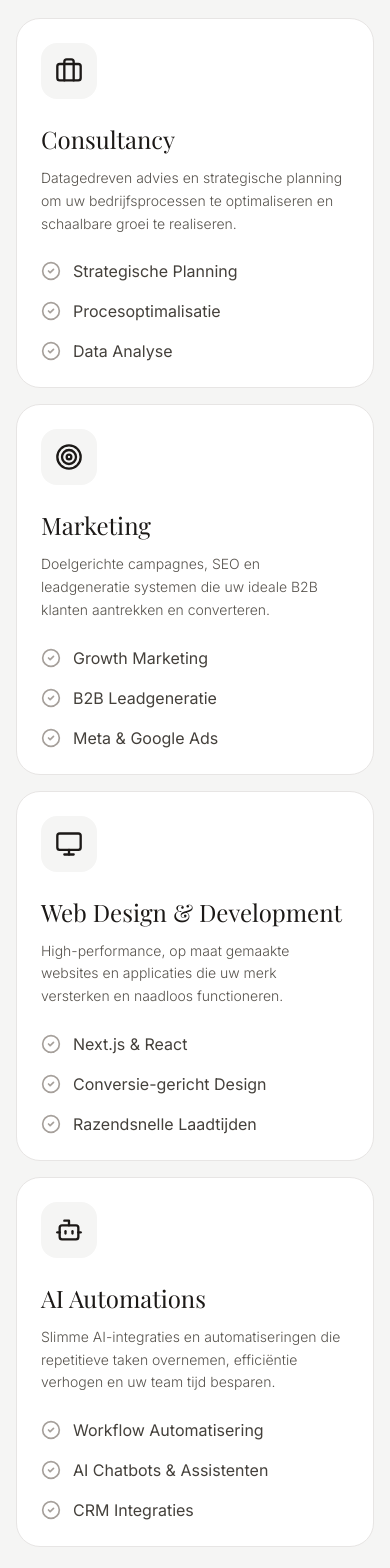
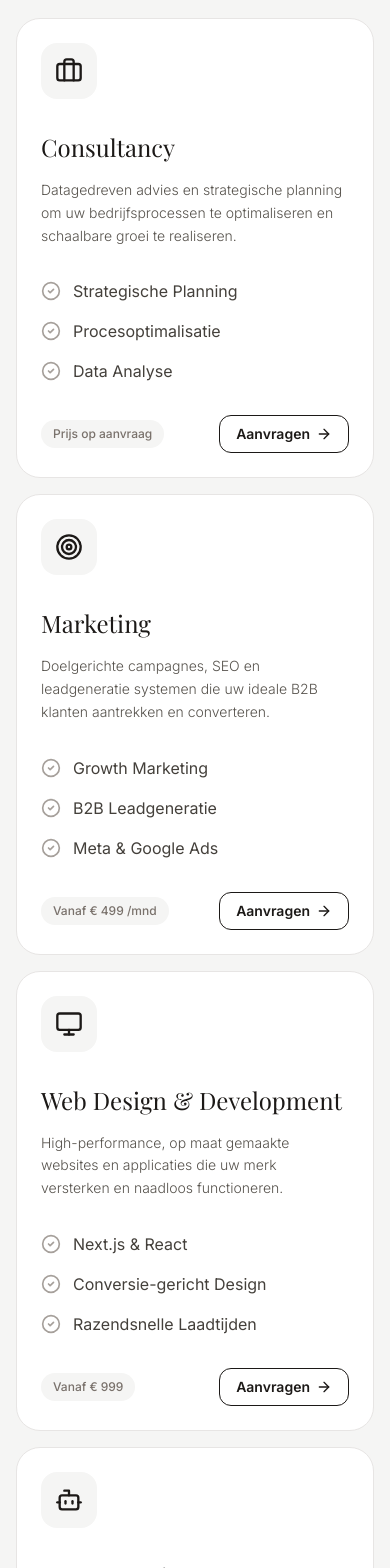
Before and after one commit to Jayjayspr/Sproscale, a Next.js app: page / in a window 390 px wide. Shown: the part 980-2548 px from the top of the page. Built offline with nearby package versions, Linux system fonts and the light colour scheme; no server answers; a web font is replaced by a local one.

Commit message:
Section update with pricing

```diff
--- a/app/page.tsx
+++ b/app/page.tsx
@@ -113,16 +113,16 @@ export default function SproscaleLandingPage() {
 
           <div className="grid grid-cols-1 md:grid-cols-2 gap-4 md:gap-6">
             {/* Card 1: Consultancy */}
-            <div className="bg-white rounded-3xl p-6 md:p-10 transition-all duration-500 hover:shadow-2xl hover:scale-[1.03] hover:-translate-y-2 group border border-stone-200 relative overflow-hidden">
-              <div className="relative z-10">
-                <div className="w-14 h-14 md:w-16 md:h-16 bg-stone-100 rounded-2xl flex items-center justify-center mb-6 md:mb-8 group-hover:bg-stone-900 transition-colors duration-500">
+            <div className="bg-white rounded-3xl p-6 md:p-10 transition-all duration-500 hover:shadow-xl hover:-translate-y-1 group border border-stone-200 relative overflow-hidden">
+              <div className="relative z-10 flex flex-col h-full">
+                <div className="w-14 h-14 md:w-16 md:h-16 bg-stone-100 rounded-2xl flex items-center justify-center mb-8 group-hover:bg-stone-900 transition-colors duration-500">
                   <Briefcase className="w-7 h-7 md:w-8 md:h-8 text-stone-900 group-hover:text-white transition-colors duration-500" />
                 </div>
-                <h3 className="text-2xl md:text-3xl font-serif text-stone-900 mb-3 md:mb-4">Consultancy</h3>
-                <p className="text-sm md:text-base text-stone-600 leading-relaxed mb-6 md:mb-8 font-light">
+                <h3 className="text-2xl md:text-3xl font-serif text-stone-900 mb-4">Consultancy</h3>
+                <p className="text-sm md:text-base text-stone-600 leading-relaxed mb-8 font-light">
                   Datagedreven advies en strategische planning om uw bedrijfsprocessen te optimaliseren en schaalbare groei te realiseren.
                 </p>
-                <ul className="space-y-4">
+                <ul className="space-y-4 mb-8">
                   {['Strategische Planning', 'Procesoptimalisatie', 'Data Analyse'].map((item, i) => (
                     <li key={i} className="flex items-center gap-3 text-stone-700">
                       <CheckCircle2 className="w-5 h-5 text-stone-400" />
@@ -130,20 +130,26 @@ export default function SproscaleLandingPage() {
                     </li>
                   ))}
                 </ul>
+                <div className="mt-auto flex items-center justify-between">
+                  <span className="inline-block bg-stone-100 text-stone-500 text-xs font-medium px-3 py-1.5 rounded-full">Prijs op aanvraag</span>
+                  <Link href="/contact" className="inline-flex items-center gap-1.5 text-sm font-semibold text-stone-900 border border-stone-900 px-4 py-2 rounded-xl hover:bg-stone-900 hover:text-white transition-all duration-300">
+                    Aanvragen <ArrowRight className="w-4 h-4" />
+                  </Link>
+                </div>
               </div>
             </div>
 
             {/* Card 2: Marketing */}
-            <div className="bg-white rounded-3xl p-6 md:p-10 transition-all duration-500 hover:shadow-2xl hover:scale-[1.03] hover:-translate-y-2 group border border-stone-200 relative overflow-hidden">
-              <div className="relative z-10">
-                <div className="w-14 h-14 md:w-16 md:h-16 bg-stone-100 rounded-2xl flex items-center justify-center mb-6 md:mb-8 group-hover:bg-stone-900 transition-colors duration-500">
+            <div className="bg-white rounded-3xl p-6 md:p-10 transition-all duration-500 hover:shadow-xl hover:-translate-y-1 group border border-stone-200 relative overflow-hidden">
+              <div className="relative z-10 flex flex-col h-full">
+                <div className="w-14 h-14 md:w-16 md:h-16 bg-stone-100 rounded-2xl flex items-center justify-center mb-8 group-hover:bg-stone-900 transition-colors duration-500">
                   <Target className="w-7 h-7 md:w-8 md:h-8 text-stone-900 group-hover:text-white transition-colors duration-500" />
                 </div>
-                <h3 className="text-2xl md:text-3xl font-serif text-stone-900 mb-3 md:mb-4">Marketing</h3>
-                <p className="text-sm md:text-base text-stone-600 leading-relaxed mb-6 md:mb-8 font-light">
+                <h3 className="text-2xl md:text-3xl font-serif text-stone-900 mb-4">Marketing</h3>
+                <p className="text-sm md:text-base text-stone-600 leading-relaxed mb-8 font-light">
                   Doelgerichte campagnes, SEO en leadgeneratie systemen die uw ideale B2B klanten aantrekken en converteren.
                 </p>
-                <ul className="space-y-4">
+                <ul className="space-y-4 mb-8">
                   {['Growth Marketing', 'B2B Leadgeneratie', 'Meta & Google Ads'].map((item, i) => (
                     <li key={i} className="flex items-center gap-3 text-stone-700">
                       <CheckCircle2 className="w-5 h-5 text-stone-400" />
@@ -151,20 +157,26 @@ export default function SproscaleLandingPage() {
                     </li>
                   ))}
                 </ul>
+                <div className="mt-auto flex items-center justify-between">
+                  <span className="inline-block bg-stone-100 text-stone-500 text-xs font-medium px-3 py-1.5 rounded-full">Vanaf € 499 /mnd</span>
+                  <Link href="/contact" className="inline-flex items-center gap-1.5 text-sm font-semibold text-stone-900 border border-stone-900 px-4 py-2 rounded-xl hover:bg-stone-900 hover:text-white transition-all duration-300">
+                    Aanvragen <ArrowRight className="w-4 h-4" />
+                  </Link>
+                </div>
               </div>
             </div>
 
             {/* Card 3: Web Design & Development */}
-            <div className="bg-white rounded-3xl p-6 md:p-10 transition-all duration-500 hover:shadow-2xl hover:scale-[1.03] hover:-translate-y-2 group border border-stone-200 relative overflow-hidden">
-              <div className="relative z-10">
-                <div className="w-14 h-14 md:w-16 md:h-16 bg-stone-100 rounded-2xl flex items-center justify-center mb-6 md:mb-8 group-hover:bg-stone-900 transition-colors duration-500">
+            <div className="bg-white rounded-3xl p-6 md:p-10 transition-all duration-500 hover:shadow-xl hover:-translate-y-1 group border border-stone-200 relative overflow-hidden">
+              <div className="relative z-10 flex flex-col h-full">
+                <div className="w-14 h-14 md:w-16 md:h-16 bg-stone-100 rounded-2xl flex items-center justify-center mb-8 group-hover:bg-stone-900 transition-colors duration-500">
                   <Monitor className="w-7 h-7 md:w-8 md:h-8 text-stone-900 group-hover:text-white transition-colors duration-500" />
                 </div>
-                <h3 className="text-2xl md:text-3xl font-serif text-stone-900 mb-3 md:mb-4">Web Design & Development</h3>
-                <p className="text-sm md:text-base text-stone-600 leading-relaxed mb-6 md:mb-8 font-light">
+                <h3 className="text-2xl md:text-3xl font-serif text-stone-900 mb-4">Web Design & Development</h3>
+                <p className="text-sm md:text-base text-stone-600 leading-relaxed mb-8 font-light">
                   High-performance, op maat gemaakte websites en applicaties die uw merk versterken en naadloos functioneren.
                 </p>
-                <ul className="space-y-4">
+                <ul className="space-y-4 mb-8">
                   {['Next.js & React', 'Conversie-gericht Design', 'Razendsnelle Laadtijden'].map((item, i) => (
                     <li key={i} className="flex items-center gap-3 text-stone-700">
                       <CheckCircle2 className="w-5 h-5 text-stone-400" />
@@ -172,20 +184,26 @@ export default function SproscaleLandingPage() {
                     </li>
                   ))}
                 </ul>
+                <div className="mt-auto flex items-center justify-between">
+                  <span className="inline-block bg-stone-100 text-stone-500 text-xs font-medium px-3 py-1.5 rounded-full">Vanaf € 999</span>
+                  <Link href="/contact" className="inline-flex items-center gap-1.5 text-sm font-semibold text-stone-900 border border-stone-900 px-4 py-2 rounded-xl hover:bg-stone-900 hover:text-white transition-all duration-300">
+                    Aanvragen <ArrowRight className="w-4 h-4" />
+                  </Link>
+                </div>
               </div>
             </div>
 
             {/* Card 4: AI Automations */}
-            <div className="bg-white rounded-3xl p-6 md:p-10 transition-all duration-500 hover:shadow-2xl hover:scale-[1.03] hover:-translate-y-2 group border border-stone-200 relative overflow-hidden">
-              <div className="relative z-10">
-                <div className="w-14 h-14 md:w-16 md:h-16 bg-stone-100 rounded-2xl flex items-center justify-center mb-6 md:mb-8 group-hover:bg-stone-900 transition-colors duration-500">
+            <div className="bg-white rounded-3xl p-6 md:p-10 transition-all duration-500 hover:shadow-xl hover:-translate-y-1 group border border-stone-200 relative overflow-hidden">
+              <div className="relative z-10 flex flex-col h-full">
+                <div className="w-14 h-14 md:w-16 md:h-16 bg-stone-100 rounded-2xl flex items-center justify-center mb-8 group-hover:bg-stone-900 transition-colors duration-500">
                   <Bot className="w-7 h-7 md:w-8 md:h-8 text-stone-900 group-hover:text-white transition-colors duration-500" />
                 </div>
-                <h3 className="text-2xl md:text-3xl font-serif text-stone-900 mb-3 md:mb-4">AI Automations</h3>
-                <p className="text-sm md:text-base text-stone-600 leading-relaxed mb-6 md:mb-8 font-light">
+                <h3 className="text-2xl md:text-3xl font-serif text-stone-900 mb-4">AI Automations</h3>
+                <p className="text-sm md:text-base text-stone-600 leading-relaxed mb-8 font-light">
                   Slimme AI-integraties en automatiseringen die repetitieve taken overnemen, efficiëntie verhogen en uw team tijd besparen.
                 </p>
-                <ul className="space-y-4">
+                <ul className="space-y-4 mb-8">
                   {['Workflow Automatisering', 'AI Chatbots & Assistenten', 'CRM Integraties'].map((item, i) => (
                     <li key={i} className="flex items-center gap-3 text-stone-700">
                       <CheckCircle2 className="w-5 h-5 text-stone-400" />
@@ -193,6 +211,12 @@ export default function SproscaleLandingPage() {
                     </li>
                   ))}
                 </ul>
+                <div className="mt-auto flex items-center justify-between">
+                  <span className="inline-block bg-stone-100 text-stone-500 text-xs font-medium px-3 py-1.5 rounded-full">Vanaf € 249</span>
+                  <Link href="/contact" className="inline-flex items-center gap-1.5 text-sm font-semibold text-stone-900 border border-stone-900 px-4 py-2 rounded-xl hover:bg-stone-900 hover:text-white transition-all duration-300">
+                    Aanvragen <ArrowRight className="w-4 h-4" />
+                  </Link>
+                </div>
               </div>
             </div>
 
--- a/components/ChatWidget.tsx
+++ b/components/ChatWidget.tsx
@@ -38,7 +38,7 @@ const SPROSCALE_CONTEXT: { keywords: string[]; answer: string }[] = [
   {
     keywords: ['prijs', 'kosten', 'wat kost', 'offerte', 'tarief', 'investering'],
     answer:
-      'Onze prijzen zijn op aanvraag en altijd afgestemd op jouw situatie en gewenste ROI. Een strategiegesprek is volledig gratis en vrijblijvend. Vul het contactformulier in op de pagina en we plannen snel iets in.',
+      'Onze starttarieven:\n\n• Website — vanaf €999\n• Meta Ads — vanaf €499/maand\n• AI Chatbot — vanaf €249\n\nWil je een offerte op maat? Vul het contactformulier in op de pagina en we komen snel bij je terug.',
   },
   {
     keywords: ['contact', 'afspraak', 'gesprek', 'bereiken', 'bellen', 'mailen', 'strategie'],
```
